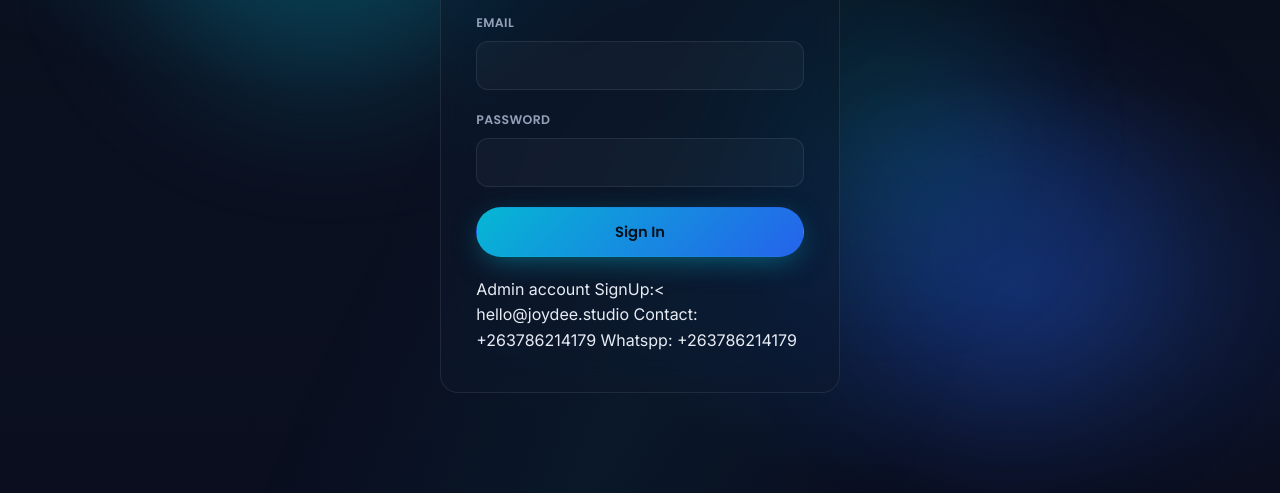
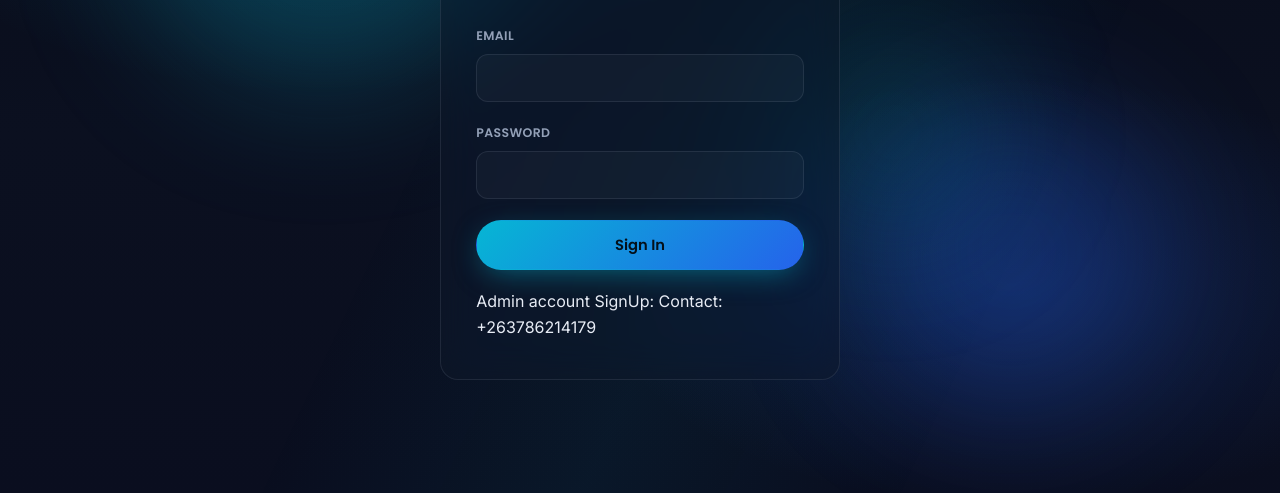
Before and after one commit to zuludiont-gif/St-Eric-Robotics, a plain HTML site: page admin-login.html in a window 1280 px wide. Shown: the part 307-800 px from the top of the page. Drawn offline with nearby package versions, Linux system fonts and the light colour scheme.

Commit message:
Change admin signup contact details
Updated contact information for admin account signup.

```diff
--- a/admin-login.html
+++ b/admin-login.html
@@ -47,10 +47,8 @@ body{min-height:100vh;position:relative;display:flex;align-items:center;justify-
     </div>
     <button type="submit" class="btn btn-primary" style="width:100%;" id="loginBtn">Sign In</button>
   </form>
-  <p class="hint" style="margin-top:1.2rem;">Admin account SignUp:<
-    <a href="mailto:joydeert@gmail.com">hello@joydee.studio</a>
+  <p class="hint" style="margin-top:1.2rem;">Admin account SignUp:
     <a href="tel:+263786214179">Contact: +263786214179</a>
-    <a href="https://wa.me:+263786214179">Whatspp: +263786214179</a>
   </p>
 </div>
 
```
